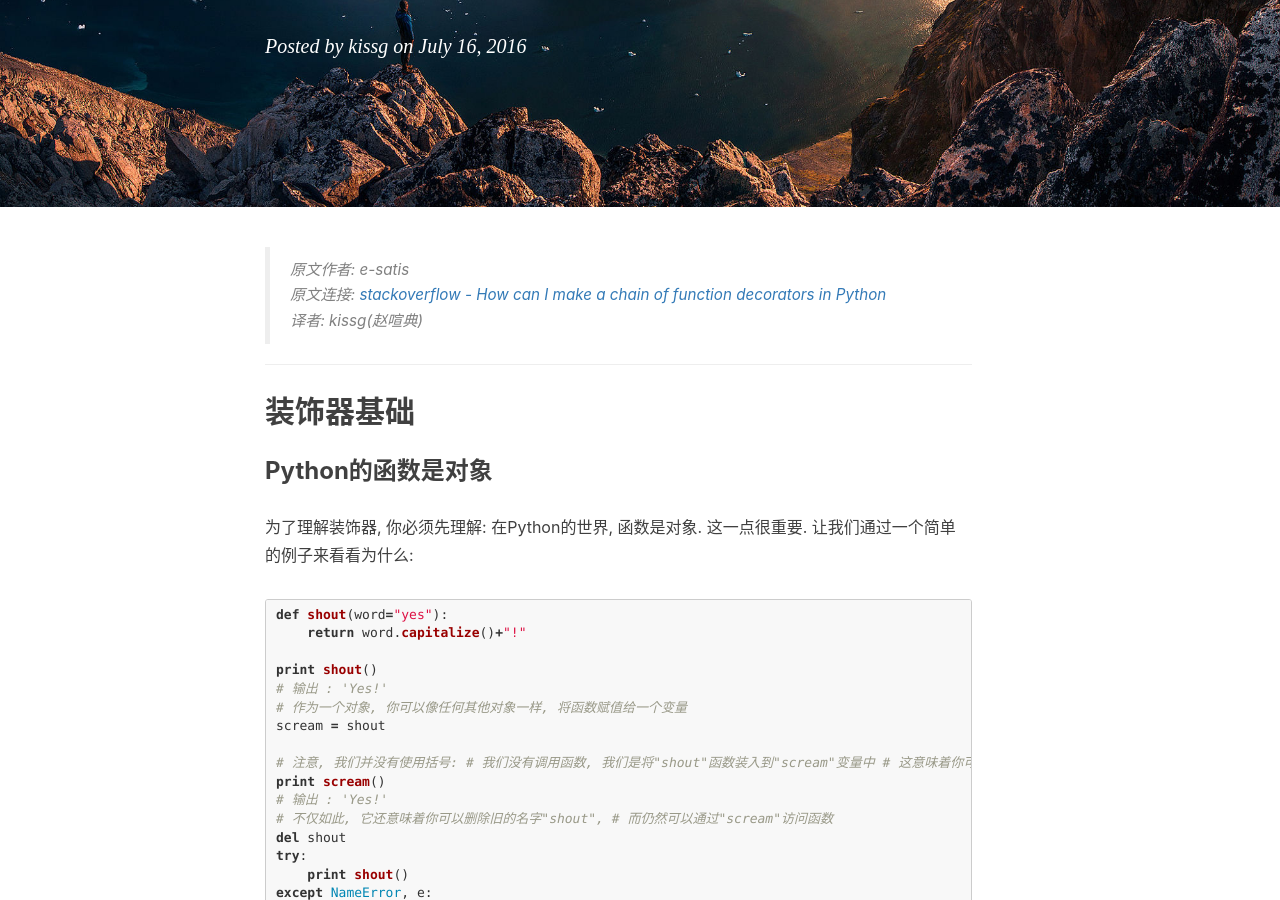
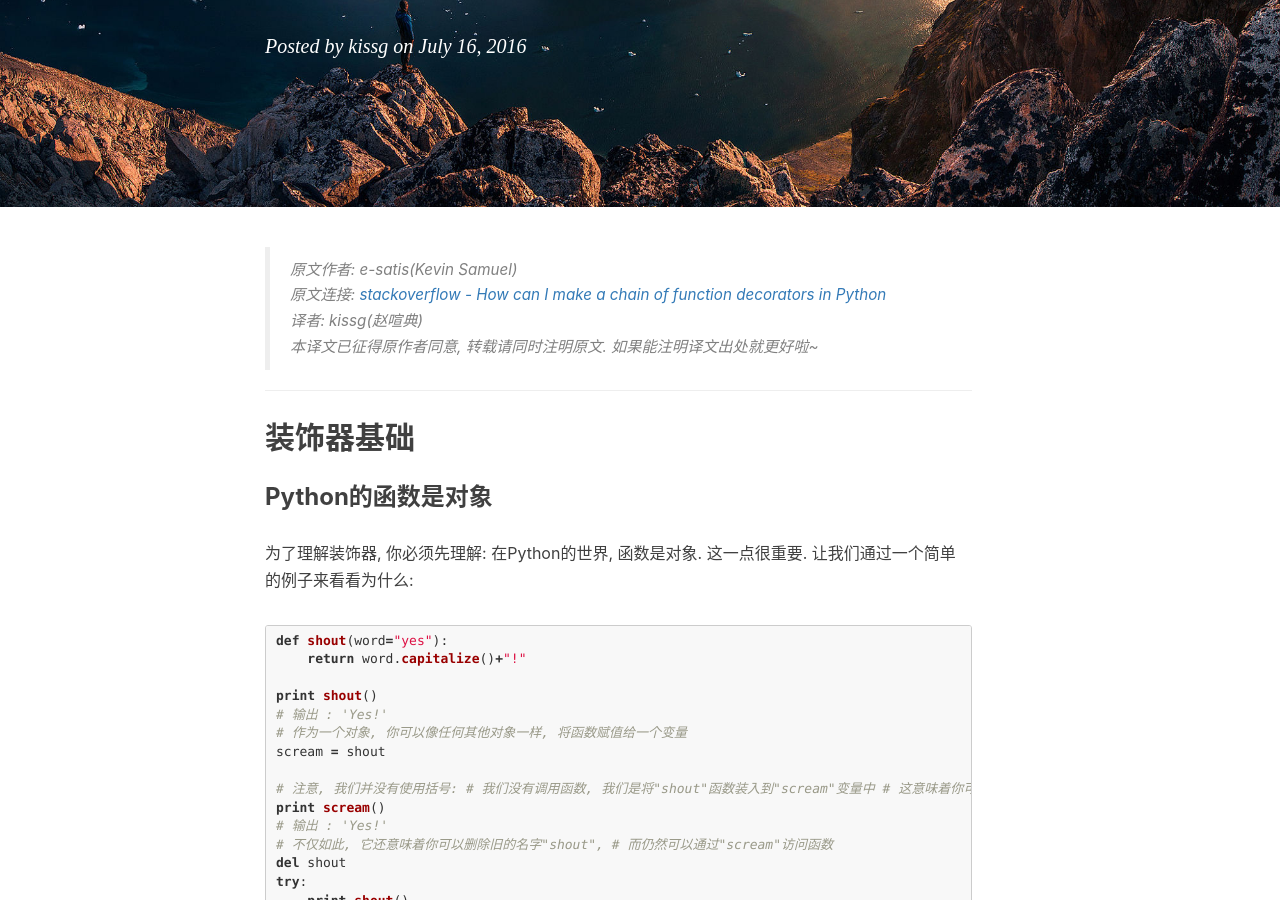
Before and after one commit to iamkissg/iamkissg.github.io, a Jekyll site: the page built from _posts/2016-07-16-translation-about-python-decorator.markdown, in a window 1280 px wide and 900 px high, scrolled down 358 px. Built offline with Jekyll 4.4.1, drawn with Linux system fonts in a browser that asks for light colours; nearby versions of some CDN libraries; comment, search, counter and statistics services are not loaded.

```diff
--- a/_posts/2016-07-16-translation-about-python-decorator.markdown
+++ b/_posts/2016-07-16-translation-about-python-decorator.markdown
@@ -11,9 +11,10 @@ tags:
     - 菜鸟成长日记
 ---
 
-> 原文作者: e-satis\\
+> 原文作者: e-satis(Kevin Samuel)\\
 原文连接: [stackoverflow - How can I make a chain of function decorators in Python](http://stackoverflow.com/questions/739654/how-can-i-make-a-chain-of-function-decorators-in-python/1594484#1594484)\\
-译者: kissg(赵喧典)
+译者: kissg(赵喧典)\\
+本译文已征得原作者同意, 转载请同时注明原文. 如果能注明译文出处就更好啦~
 
 ---
 
```
